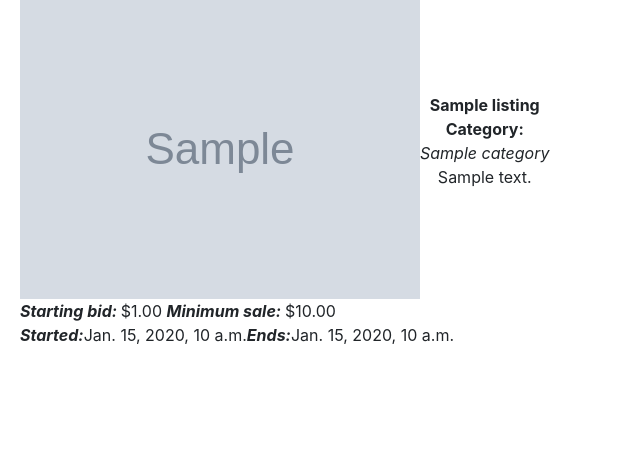
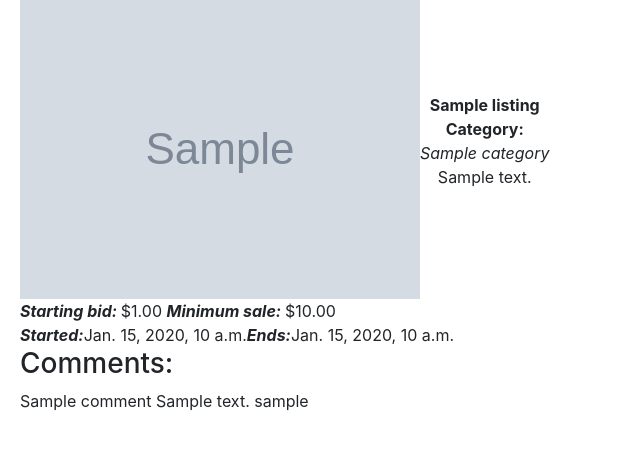
Before and after one commit to elokthewizard/commerce, a Django app: template auctions/templates/auctions/listing_detail.html in a window 1280 px wide. Shown: the part 174-624 px from the top of the page, without its empty margins (0-640 px from the left). Run offline with Django 3.2, Linux system fonts and the light colour scheme; the template is opened without the code that fills it: most values are stand-ins (such as "Sample title", 1, 10 or a date in 2020); grey boxes marked "Sample" are stand-in pictures; some libraries are stand-ins or nearby versions.

Commit message:
implement comments

```diff
--- a/auctions/templates/auctions/listing_detail.html
+++ b/auctions/templates/auctions/listing_detail.html
@@ -56,7 +56,32 @@
         <div style="color: red; font-weight: bold; font-style: italic;">{{ message }}</div>
     {% endif %}
 
+    <h3>Comments:</h3>
+    {% for comment in comments %}
+        <div class="comment_card">
+            {{ comment.title }}
+            {{ comment.body  }}
+
+            {{ comment.user.username }}
+        </div>
+    {% empty %}
+        <div>No comments yet.</div>
+    {% endfor %}
+
     {% if user.is_authenticated %}
+        <form method="post" action="{% url 'new_comment' listing.pk %}">
+            {% csrf_token %}
+
+            <h3>New comment:</h3>
+            <div class="form-group">
+                <label for="comment_title">Title: </label>
+                <input type="text" name="comment_title" id="comment_title">
+            </div>
+            <label for="comment_body"></label>
+            <textarea name="comment_body"></textarea>
+            <button type="submit">Post</button>
+        </form>
+
         {% if request.user in listing.favorite.all %}
                 <a  href="{% url 'remove_favorite' listing.pk %}"> Remove from watchlist </a>
             {% else %}
@@ -64,4 +89,6 @@
         {% endif %}
     {% endif %}
 
+
+
 {% endblock %}
--- a/auctions/urls.py
+++ b/auctions/urls.py
@@ -12,5 +12,6 @@ urlpatterns = [
     path("listing/<int:pk>/", ListingDetailView.as_view(), name='listing-detail'),
     path("listing/<int:pk>/add", views.add_favorite, name="add_favorite"),
     path("listing/<int:pk>/remove", views.remove_favorite, name="remove_favorite"),
-    path("listing/<int:pk>/close_listing", views.close_listing, name="close_listing")
+    path("listing/<int:pk>/close_listing", views.close_listing, name="close_listing"),
+    path("listing/<int:pk>/new_comment", views.new_comment, name="new_comment")
 ]
```
Also changed, not shown: auctions/admin.py (+11 -1 lines), auctions/models.py (+6 -6 lines), auctions/views.py (+38 -11 lines), auctions/migrations/0009_auto_20240612_2002.py (added), auctions/migrations/0010_auto_20240612_2008.py (added), auctions/migrations/0011_alter_comment_listing.py (added), db.sqlite3.
